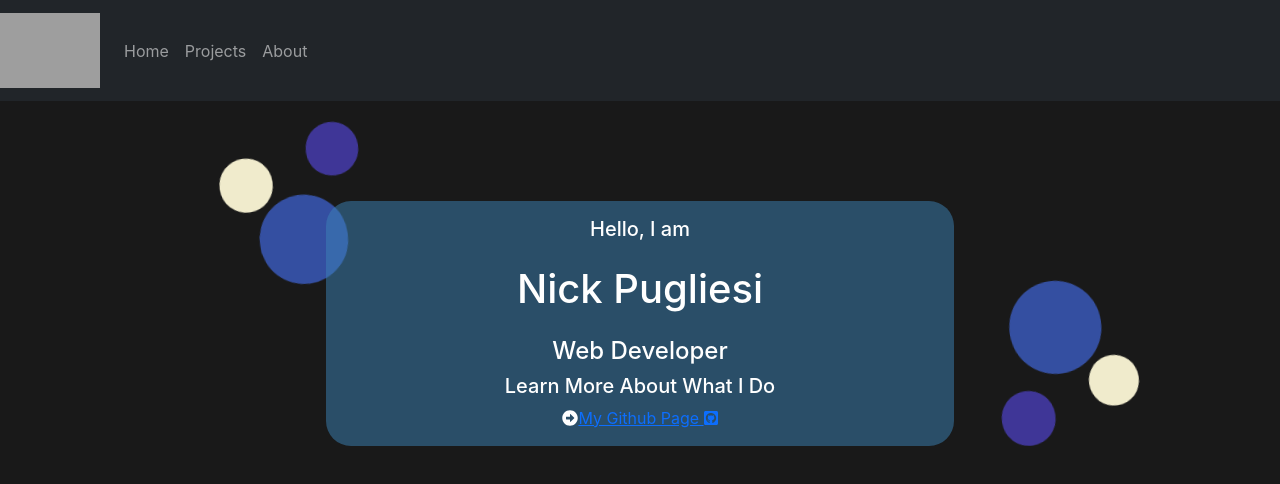
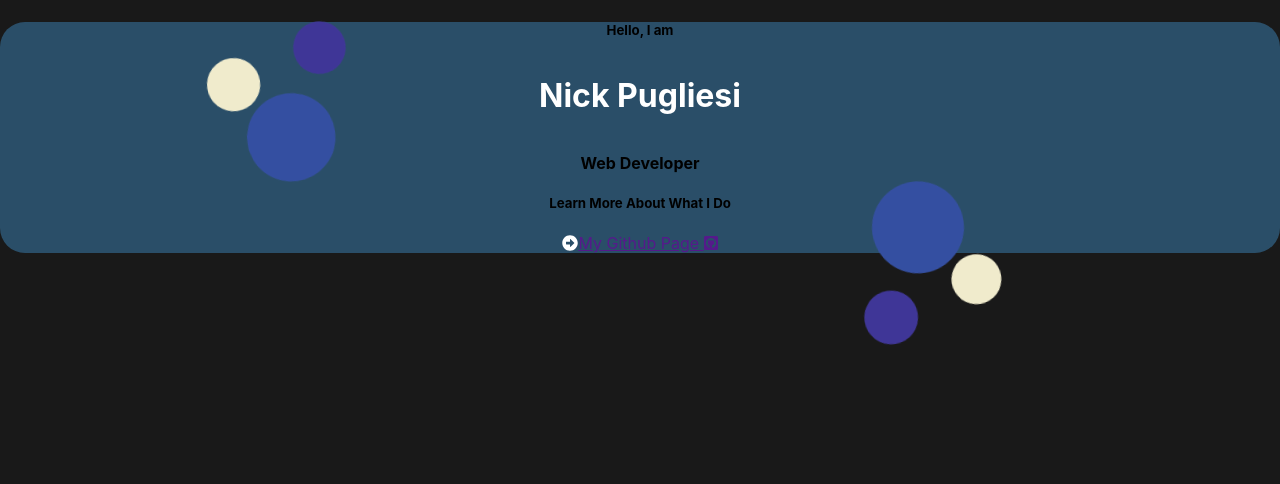
Before and after one commit to nickpug9/portfolio, a React (Create React App) app: page / in a window 1280 px wide. Shown: the top 484 px of the page. Built offline with nearby package versions, Linux system fonts and the light colour scheme; grey boxes are pictures that could not be loaded.

Commit message:
new deploy

```diff
--- a/package.json
+++ b/package.json
@@ -2,21 +2,19 @@
   "name": "personal-site",
   "version": "0.1.0",
   "private": true,
-  "homepage": "https://nickpug9.github.io/portfolio/",
   "dependencies": {
     "@fortawesome/fontawesome-svg-core": "^1.2.35",
     "@fortawesome/free-brands-svg-icons": "^5.15.3",
     "@fortawesome/free-solid-svg-icons": "^5.15.3",
     "@fortawesome/react-fontawesome": "^0.1.14",
+    "@popperjs/core": "^2.9.2",
     "@testing-library/jest-dom": "^5.13.0",
     "@testing-library/react": "^11.2.7",
     "@testing-library/user-event": "^12.8.3",
     "animejs": "^3.2.1",
-    "bootstrap": "^5.0.1",
     "framer-motion": "^4.1.17",
     "gh-pages": "^3.2.0",
     "jquery": "^3.6.0",
-    "popper.js": "^1.16.1",
     "react": "^17.0.2",
     "react-dom": "^17.0.2",
     "react-router-dom": "^5.2.0",
--- a/src/App.css
+++ b/src/App.css
@@ -1,6 +1,5 @@
 .App {
   text-align: center;
-  height: 100vh;
   display: flex;
   flex-direction: column;
   overflow: hidden;
--- a/src/Nav.js
+++ b/src/Nav.js
@@ -1,16 +1,39 @@
+// import Navbar from "react-bootstrap/Navbar";
+// import Button from "react-bootstrap/Button";
+
 import React, { useState } from "react";
 import logo from "./logo.svg";
 import { Link } from "react-router-dom"; // Import the Link component
 
 function NewComponent(props) {
-  const [isActive, setActive] = useState("false");
+  // const [isActive, setActive] = useState("false");
 
-  const ToggleClass = () => {
-    setActive(!isActive);
-  };
+  // const ToggleClass = () => {
+  //   setActive(!isActive);
+  // };
   return (
     <div>
-      <nav className="navbar navbar-expand-lg navbar-dark bg-dark position-relative">
+      {/* <Navbar bg="dark" variant="dark" expand="lg">
+        <Navbar.Brand href="/">
+          <img src={logo} className="img-fluid logo-image" alt="Logo" />
+        </Navbar.Brand>
+        <Navbar.Toggle aria-controls="basic-navbar-nav" />
+        <Navbar.Collapse id="basic-navbar-nav">
+          <Nav className="mr-auto">
+            <Link to="/" className="nav-link">
+              Home
+            </Link>
+            <Link to="/about" className="nav-link">
+              About me
+            </Link>
+            <Link to="/projects" className="nav-link">
+              Projects
+            </Link>
+          </Nav>
+        </Navbar.Collapse>
+      </Navbar> */}
+
+      {/* <nav className="navbar navbar-expand-lg navbar-dark bg-dark position-relative">
           <a className="navbar-brand" href="/">
             <img src={logo} className="img-fluid logo-image" alt="Logo" />
           </a>
@@ -53,7 +76,7 @@ function NewComponent(props) {
               </li>
             </ul>
           </div>
-      </nav>
+        </nav> */}
     </div>
   );
 }
--- a/src/index.css
+++ b/src/index.css
@@ -65,7 +65,7 @@ h1 {
 }
 .circles {
   /* background: red; */
-  width: 125px;
+  width: 100px;
   height: 100px;
   display: block;
   /* margin-left: -15%; */
--- a/src/index.js
+++ b/src/index.js
@@ -1,11 +1,7 @@
-import "bootstrap";
-import "bootstrap/dist/css/bootstrap.min.css";
-import $ from "jquery";
-import Popper from "popper.js";
-import "bootstrap/dist/js/bootstrap.bundle.min";
 import React from "react";
 import ReactDOM from "react-dom";
 import "./index.css";
+
 import App from "./App";
 import reportWebVitals from "./reportWebVitals";
 
```
Also changed, not shown: 16 other files (tests, documents, lock files or other folders). Lines whose indentation alone changed are shown as unchanged.
